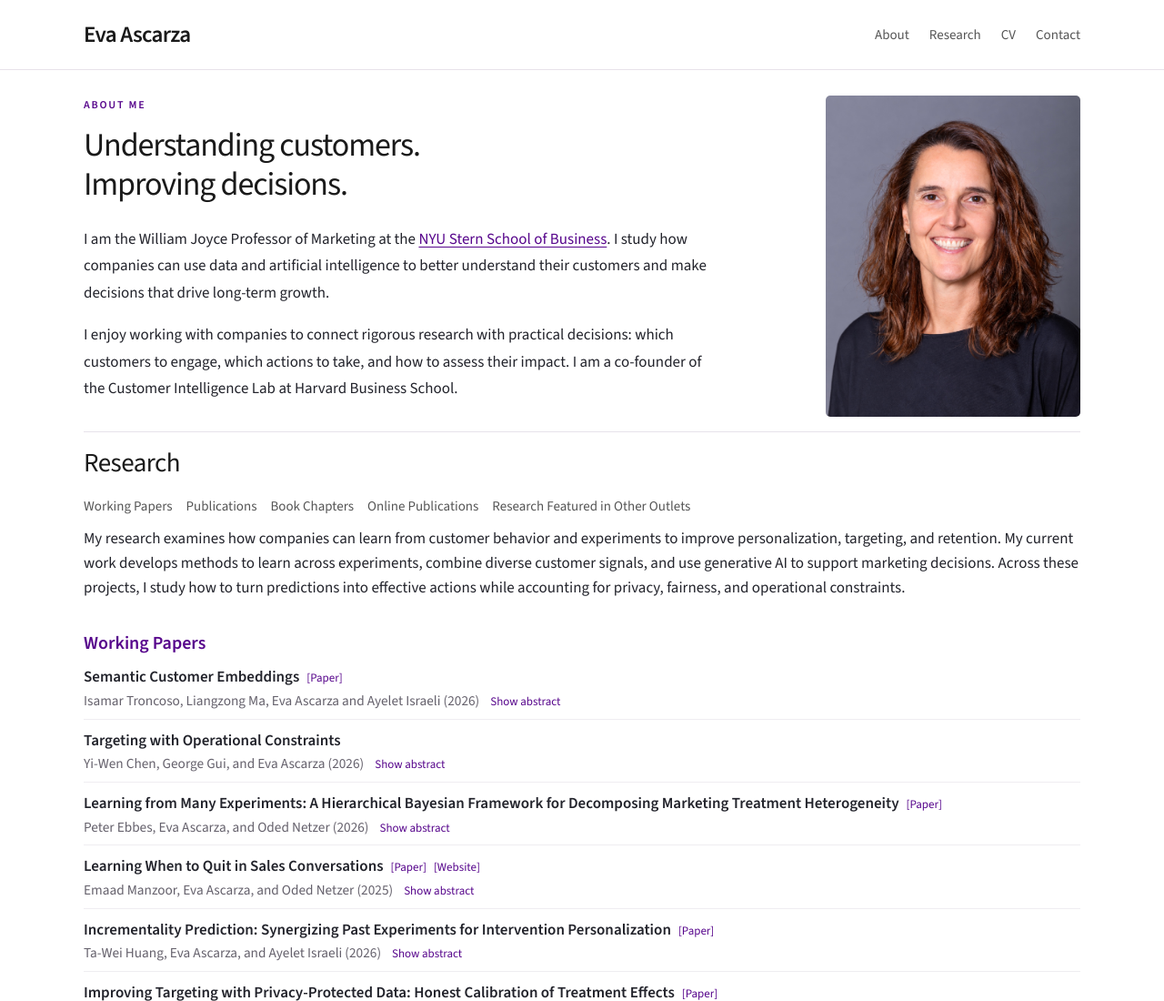
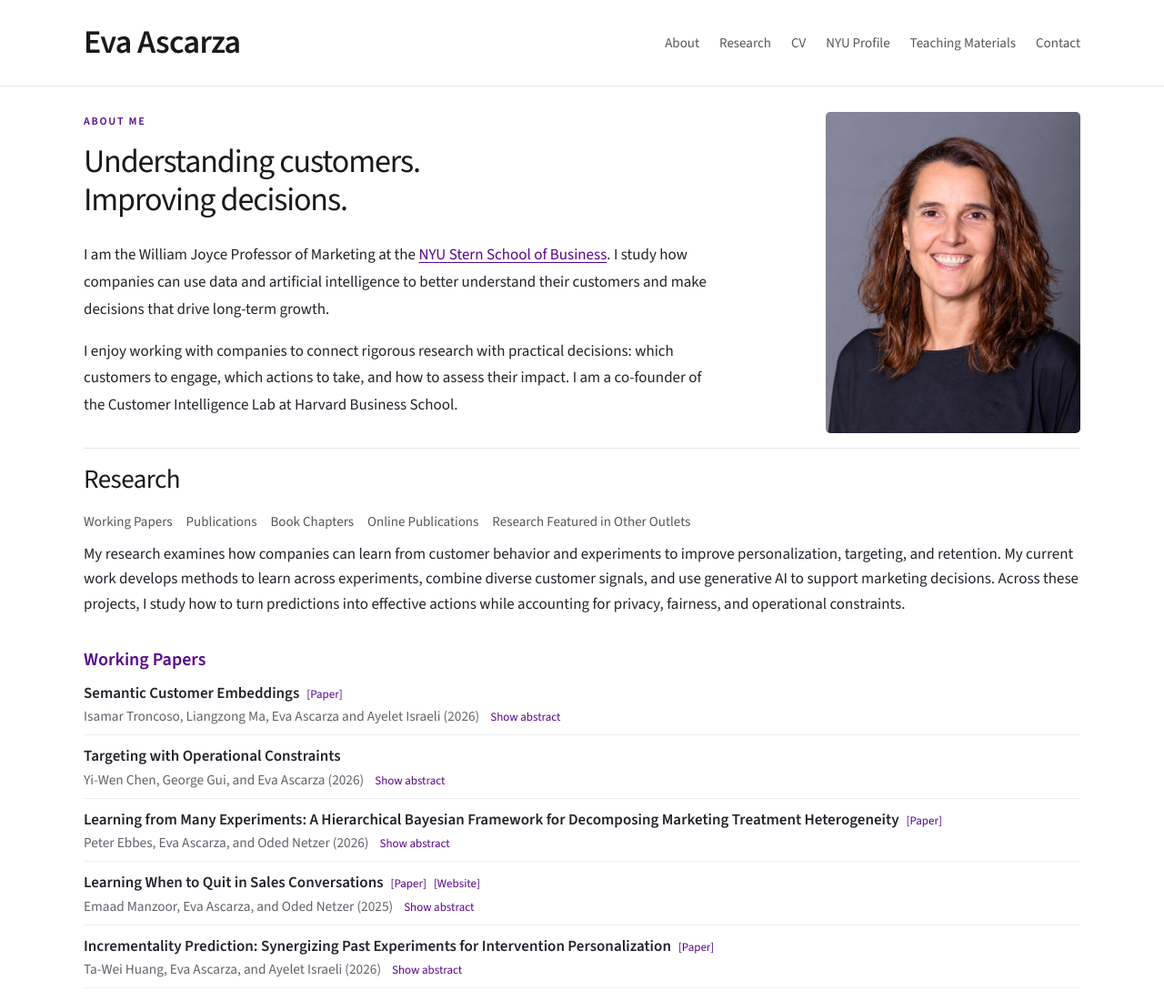
Before and after one commit to ascarza/ascarza.github.io, a plain HTML site: page index.html in a window 1280 px wide. Shown: the top 1100 px of the page at 91% size. Drawn offline with nearby package versions, Linux system fonts and the light colour scheme.

Commit message:
Update index.html

```diff
--- a/index.html
+++ b/index.html
@@ -285,7 +285,12 @@ body{max-width:none;padding-top:0;color:var(--ink);font-size:17px;background:#ff
 a{color:var(--accent);text-underline-offset:3px}
 header{position:sticky;padding:18px 0;background:rgba(255,255,255,.97);border-color:var(--line)}
 .header-content{max-width:1160px;display:flex;justify-content:space-between;align-items:center;gap:20px;padding:0 32px}
-h1{font-size:25px;font-weight:600;margin:0;letter-spacing:-.7px}nav{display:flex;gap:22px;flex-wrap:wrap}nav a{margin:0;font-size:15px}nav a:hover{color:var(--accent)}
+.header-content h1 {
+  font-size: 36px !important;
+  font-weight: 600;
+  margin: 0;
+  letter-spacing: -0.7px;
+}nav{display:flex;gap:22px;flex-wrap:wrap}nav a{margin:0;font-size:15px}nav a:hover{color:var(--accent)}
 main{max-width:1160px;margin:auto;padding:0 32px 50px}section{scroll-margin-top:110px}
 .preview-tools{background:var(--paper);border-bottom:1px solid var(--line);padding:13px 32px;font-size:13px;display:flex;align-items:center;justify-content:center;gap:14px;flex-wrap:wrap;color:var(--muted)}
 .preview-tools strong{color:var(--ink)}.layout-buttons{display:flex;gap:5px;flex-wrap:wrap}button,input{font:inherit}button{cursor:pointer}.layout-buttons button{border:1px solid var(--line);background:white;color:var(--muted);padding:6px 12px;border-radius:5px;font-size:13px}.layout-buttons button[aria-pressed=true]{background:var(--accent);border-color:var(--accent);color:white}
@@ -316,7 +321,8 @@ body[data-layout=compact] .profile-section{grid-template-columns:minmax(0,1fr) 1
                 <a href="#about">About</a>
                 <a href="#research">Research</a>
                 <a href="ascarza_cv_web.pdf" target="_blank">CV</a>
-                <!-- <a href="https://www.hbs.edu/faculty/Pages/profile.aspx?facId=548988" target="_blank">HBS Profile</a> -->
+                <a href="https://www.stern.nyu.edu/faculty/bio/eva-ascarza" target="_blank">NYU Profile</a>
+                <a href="https://hbsp.harvard.edu/search?action=&aq=%40source%3D%28product_metadata%2C+he_bundles%29&q=%22eva+ascarza%22&searchLocation=header" target="_blank">Teaching Materials</a>
     <a href="#contact">Contact</a>
             </nav>
         </div>
```
